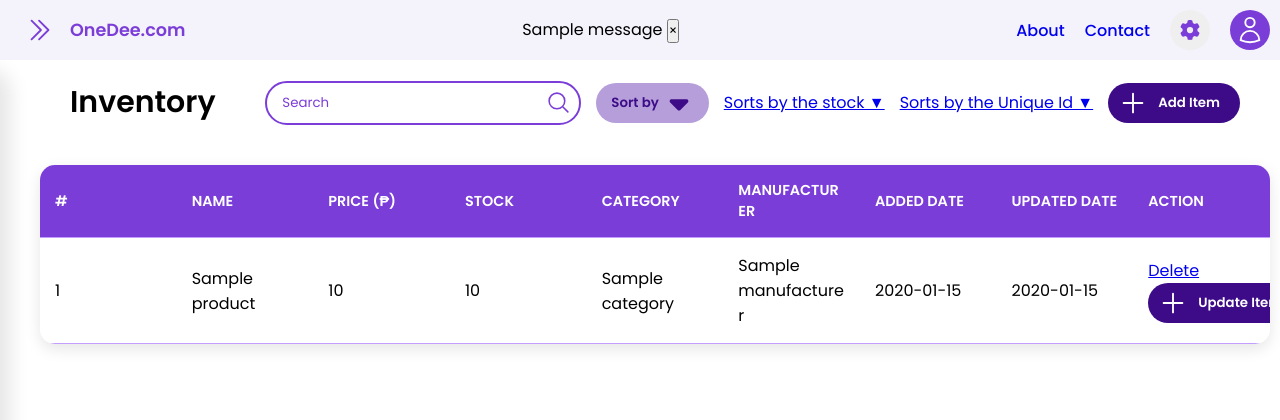
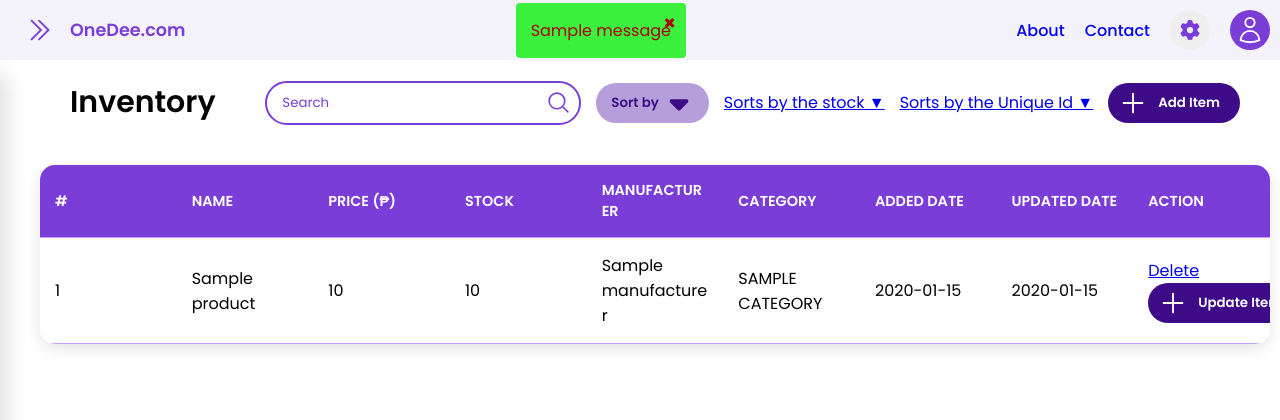
Before and after one commit to ZieksQ/ITEC_FinalProject, a Python web app: template website/templates/Inventory.html in a window 1280 px wide. Shown: the top 420 px of the page. Run offline with Jinja, Linux system fonts and the light colour scheme; the template is opened without the code that fills it: most values are stand-ins (such as "Sample title", 1, 10 or a date in 2020); one stand-in notice (Sample message) is shown; lists and menus that the app fills with data are empty.

Commit message:
SOmething fucked up happened

```diff
--- a/website/__init__.py
+++ b/website/__init__.py
@@ -15,9 +15,11 @@ def run_app():
 
     from .views import views
     from .sorting_product import sorting_product
+    from .delete_update_product import delete_update_product
 
     app.register_blueprint(views, url_prefix='/')
     app.register_blueprint(sorting_product, url_prefix='/sorted')
+    app.register_blueprint(delete_update_product, url_prefix='/deleted_updated')
 
     with app.app_context():
         db.create_all()
--- a/website/static/src/inventory-style.css
+++ b/website/static/src/inventory-style.css
@@ -311,3 +311,29 @@ tbody tr:hover {
     margin: 20px 10px;
   }
 }
+.flash-message {
+  padding: 15px;
+  margin: 10px 0;
+  border-radius: 4px;
+  position: relative;
+  background-color: #e0ffe0; /* default success */
+  color: #333;
+}
+
+.flash-message.error {
+  background-color: #ffd6d6;
+  color: #a00;
+}
+.flash-message.success {
+  background-color: #00f000c0;
+  color: #a00;
+}
+
+.close-button {
+  position: absolute;
+  top: 5px;
+  right: 10px;
+  cursor: pointer;
+  font-weight: bold;
+  font-size: 20px;
+}
--- a/website/templates/Inventory.html
+++ b/website/templates/Inventory.html
@@ -29,20 +29,15 @@
       <p>OneDee.com</p>
     </section>
     {% with messages = get_flashed_messages(with_categories=true) %} {% if
-    messages %} {% for category, message in messages %} {% if category ==
-    'error' %}
-    <div class="alert alert-danger alert-dismissible fade show" role="alert">
+    messages %} {% for category, message in messages %} {% if category == 'error' %}
+    <div class="flash-message {{ category }}">
       {{ message }}
-      <button type="button" class="close" data-dismiss="alert">
-        <span aria-hidden="true">&times;</span>
-      </button>
+      <span class="close-button" onclick="this.parentElement.style.display='none';">&times;</span>
     </div>
     {% else %}
-    <div class="alert alert-success alert-dismissible fade show" role="alert">
+    <div class="flash-message {{ category }}">
       {{ message }}
-      <button type="button" class="close" data-dismiss="alert">
-        <span aria-hidden="true" class="close">&times;</span>
-      </button type="button" class="btn-close" data-bs-dismiss="alert" aria-label="Close">
+      <span class="close-button" onclick="this.parentElement.style.display='none';">&times;</span>
     </div>
     {% endif %} {% endfor %} {% endif %} {% endwith %}
     <section class="right-section">
@@ -152,9 +147,10 @@
             </svg>
           </button>
           <th>
-            <a href="{{ url_for('sorting_product.sorted_by_inventory', sort='sorted_by_the_product', order='asc_stock' if order == 'desc_stock' else 'desc_stock') }}">
+            <a
+              href="{{ url_for('sorting_product.sorted_by_inventory', sort='sorted_by_the_product', order='asc_stock' if order == 'desc_stock' else 'desc_stock') }}">
               Sorts by the stock
-              {% if order == 'asc_stock' %}
+              {% if order == 'desc_stock' %}
               ▲
               {% else %}
               ▼
@@ -162,9 +158,10 @@
             </a>
           </th>
           <th>
-            <a href="{{ url_for('sorting_product.sorted_by_inventory', sort='sorted_by_the_DB_ID', order='asc_price' if order == 'desc_price' else 'desc_price') }}">
+            <a
+              href="{{ url_for('sorting_product.sorted_by_inventory', sort='sorted_by_the_DB_ID', order='asc_price' if order == 'desc_price' else 'desc_price') }}">
               Sorts by the Unique Id
-              {% if order == 'asc_price' %}
+              {% if order == 'desc_price' %}
               ▲
               {% else %}
               ▼
@@ -189,8 +186,8 @@
                 <th>Name</th>
                 <th>Price (₱)</th>
                 <th>Stock</th>
+                <th>Manufacturer</th>
                 <th>Category</th>
-                <th>Manufacturer</th>
                 <th>Added Date</th>
                 <th>Updated Date</th>
                 <th>Action</th>
@@ -203,19 +200,16 @@
                 <tr>
                   <td>{{ loop.index }}</td>
                   <td>{{ product.product_name }}</td>
-                  <td>{{ product.price }}</td>
+                  <td>{{ format_price(product.price) }}</td>
                   <td>{{ product.stock }}</td>
-                  <td>{{ product.category }}</td>
                   <td>{{ product.manufacturer }}</td>
+                  <td>{{ product.category.upper() }}</td>
                   <td>{{ product.date_created.date() }}</td>
                   <td>{{ product.date_updated.date() }}</td>
                   <td>
-                    <a href="{{ url_for('views.delete', id=product.id) }}">Delete</a>
+                    <a href="{{ url_for('delete_update_product.delete', id=product.id) }}">Delete</a>
 
                     <br>
-                    <!-- <a href="/update/{{ product.id }}">Update</a> -->
-                    <!-- <br> -->
-                    <!-- <button onclick="showForm({{ product.id }})">Update Item</button> -->
                     <button id="add-item" onclick="showForm('{{ product.id }}')">
                       <svg xmlns="http://www.w3.org/2000/svg" fill="none" viewBox="0 0 24 24" stroke-width="1.5"
                         stroke="currentColor" class="size-6">
@@ -224,7 +218,7 @@
                       <p>Update Item/Back</p>
                     </button>
                     <div id="formContainer-{{ product.id }}" style="display: none;">
-                      <form action="/update/{{ product.id }}" method="POST">
+                      <form action="{{ url_for('delete_update_product.update', id=product.id) }}" method="POST">
                         <input type="text" name="product_name" value="{{ product.product_name }}" required>
                         <br>
                         <input type="number" name="price" value="{{ product.price }}" required>
@@ -234,7 +228,7 @@
                         <input type="text" name="manufacturer" value="{{ product.manufacturer }}" required>
                         <p>Category:</p>
                         <select name="category" required>
-                          <option value="">Select a category</option>
+                          <option value="{{ product.category.upper() }}">{{ product.category.upper() }}</option>
                           <option value="gpu">Graphics Card (GPU)</option>
                           <option value="cpu">Processor (CPU)</option>
                           <option value="motherboard">Motherboard</option>
--- a/website/templates/search.html
+++ b/website/templates/search.html
@@ -155,7 +155,7 @@
                         <a
                             href="{{ url_for('sorting_product.sorted_by_search', sort='sorted_by_the_product', order='asc_stock' if order == 'desc_stock' else 'desc_stock') }}">
                             Sorts by the stock
-                            {% if order == 'asc_stock' %}
+                            {% if order == 'desc_stock' %}
                             ▲
                             {% else %}
                             ▼
@@ -166,7 +166,7 @@
                         <a
                             href="{{ url_for('sorting_product.sorted_by_search', sort='sorted_by_the_DB_ID', order='asc_price' if order == 'desc_price' else 'desc_price') }}">
                             Sorts by the Unique Id
-                            {% if order == 'asc_price' %}
+                            {% if order == 'desc_price' %}
                             ▲
                             {% else %}
                             ▼
@@ -197,7 +197,7 @@
                                 <tr>
                                     <td>{{ loop.index }}</td>
                                     <td>{{ result.product_name }}</td>
-                                    <td>{{ result.price }}</td>
+                                    <td>{{ format_price(result.price) }}</td>
                                     <td>{{ result.stock }}</td>
                                     <td>{{ result.category }}</td>
                                     <td>{{ result.manufacturer }}</td>
```
Also changed, not shown: website/delete_update_product.py (added, +43 -0 lines), website/sorting_product.py (+6 -11 lines), website/views.py (+7 -41 lines). Lines whose indentation alone changed are shown as unchanged.
